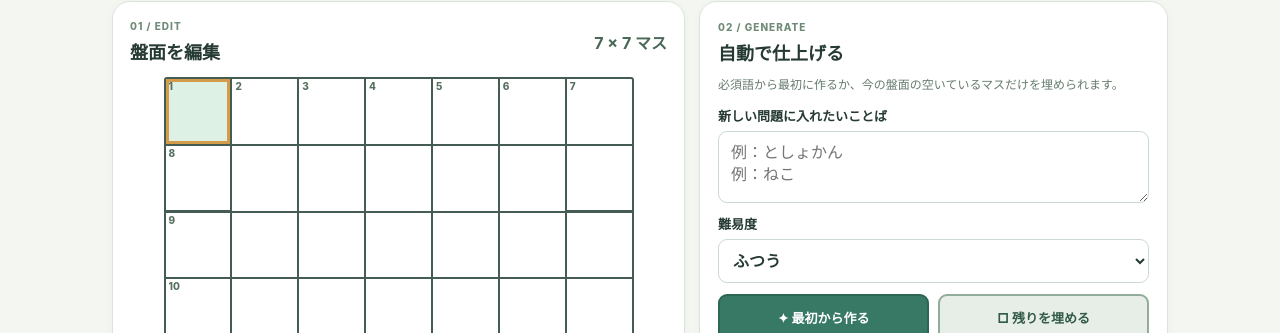
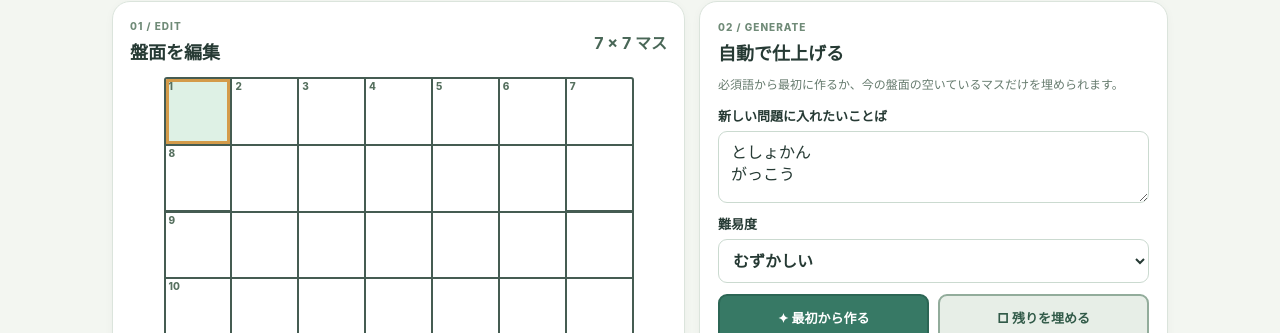
Before and after one commit to yama-books/crossword-maker, a website with bundled scripts: page editor.html in a window 1280 px wide. Shown: the part 112-445 px from the top of the page. Built offline with nearby package versions, Linux system fonts and the light colour scheme.

Commit message:
ui: retain approved 5x5 library-school hard preset in redesigned view

```diff
--- a/editor.html
+++ b/editor.html
@@ -174,13 +174,14 @@ button{cursor:pointer;touch-action:manipulation}
       <p class="autofill-intro">必須語から最初に作るか、今の盤面の空いているマスだけを埋められます。</p>
       <div class="primary-controls">
         <label class="field" for="auto-required">新しい問題に入れたいことば
-          <textarea id="auto-required" class="input" rows="2" placeholder="例：としょかん&#10;例：ねこ" spellcheck="false" autocomplete="off"></textarea>
+          <textarea id="auto-required" class="input" rows="2" placeholder="例：としょかん&#10;例：ねこ" spellcheck="false" autocomplete="off">としょかん
+がっこう</textarea>
         </label>
         <label class="field" for="auto-difficulty">難易度
           <select id="auto-difficulty" class="input">
             <option value="1">やさしい</option>
-            <option value="2" selected>ふつう</option>
-            <option value="3">むずかしい</option>
+            <option value="2">ふつう</option>
+            <option value="3" selected>むずかしい</option>
           </select>
         </label>
         <div class="button-grid">
```
